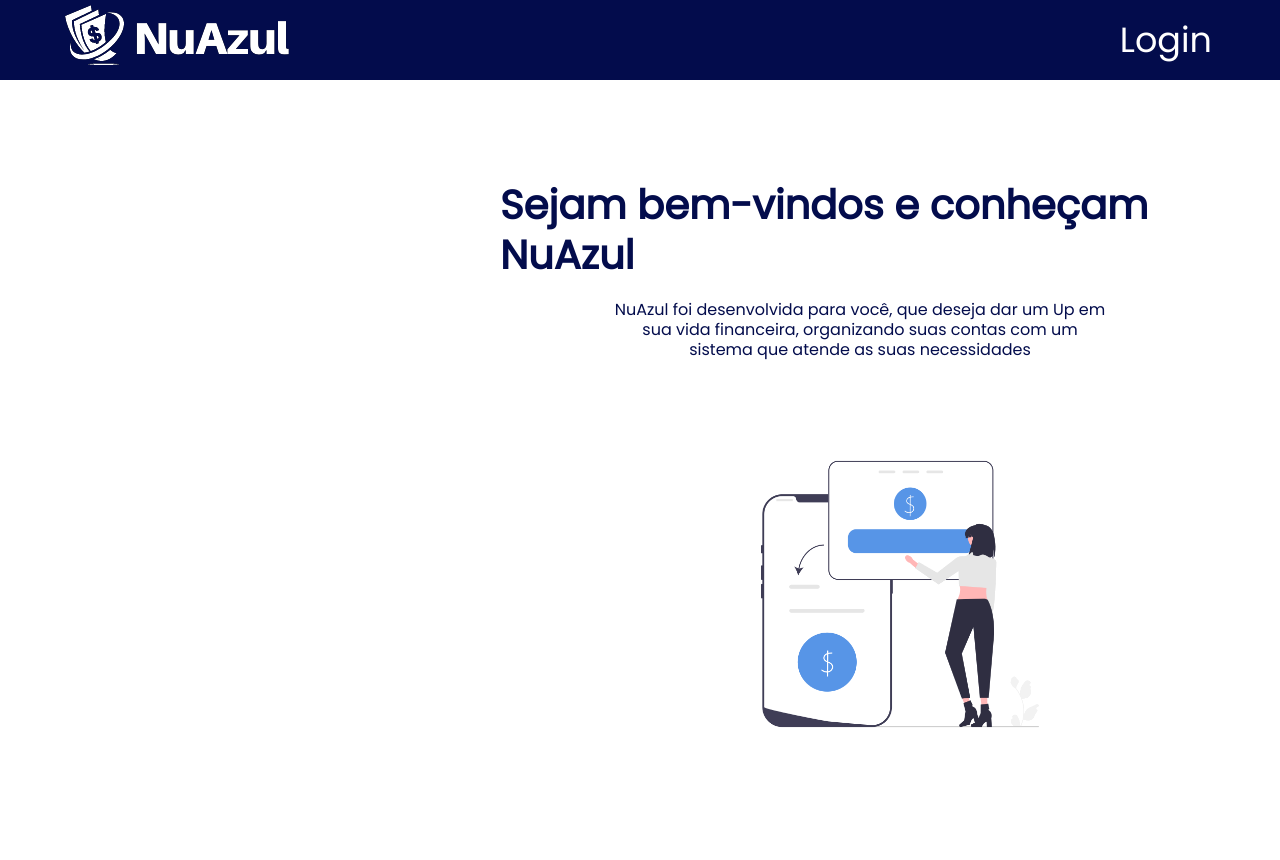
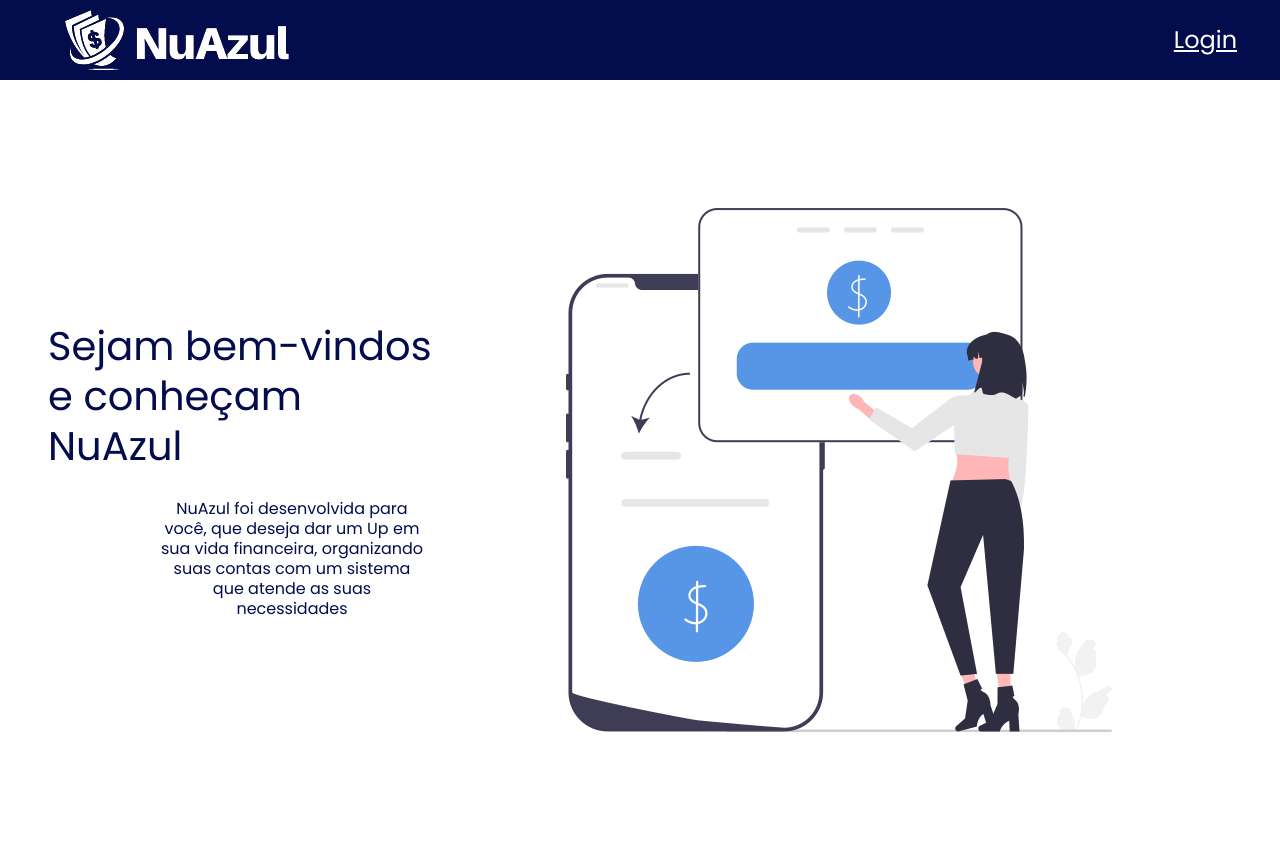
Before and after one commit to leidyAguiar/SistemaFinanceiro, a PHP site: page / in a window 1280 px wide. Before the commit the page ends 728 px from the top, so only its background shows below. Run offline with PHP 8.4, Linux system fonts and the light colour scheme.

Commit message:
Layout centralizado

```diff
--- a/css/style.index.css
+++ b/css/style.index.css
@@ -17,31 +17,37 @@ nav {
     width: 100%;
     font-weight: 500;
     padding: 0 30px;
+    display: flex;
+    justify-content: space-between;
 }
 
 label.logo {
-
-    line-height: 100px;
+    line-height: 80px;
     padding: 0 20px;
 }
 
 nav ul {
-    float: right;
-    margin-right: 20px;
+    display: flex;
+    padding-left: 0;
+    margin-bottom: 0;
+    list-style: none;
+    align-items: center;
 }
 
-nav ul li {
-    display: inline-block;
-    line-height: 80px;
-    margin: 0 5px;
-}
 
 nav ul li a {
     color: white;
-    font-size: 35px;
+    font-size: 24px;
     padding: 7px 13px;
     border-radius: 3px;
 
+}
+
+aside {
+    display: flex;
+    flex-direction: column;
+    height: auto;
+    justify-content: center;
 }
 
 a.active,
@@ -72,7 +78,6 @@ body{
 main{
     display: flex;
     flex-direction: row;
-    margin: 100px 50px 50px 500px;
 }
 
 h2{
--- a/index.php
+++ b/index.php
@@ -9,6 +9,7 @@ require_once("config.php");
     <meta charset="utf-8">
     <title> <?php echo $nomeSistema ?> </title>
     <meta name="viewport" content="width=device-width, initial-scale=1.0">
+    <link href="https://cdn.jsdelivr.net/npm/bootstrap@5.0.2/dist/css/bootstrap.min.css" rel="stylesheet" integrity="sha384-EVSTQN3/azprG1Anm3QDgpJLIm9Nao0Yz1ztcQTwFspd3yD65VohhpuuCOmLASjC" crossorigin="anonymous">
 
     <!--CSS-->
      <link rel="stylesheet" type="text/css" href="./css/style.index.css">
@@ -27,16 +28,16 @@ require_once("config.php");
             <li><a href="./login.php">Login</a></li>
         </ul>
     </nav>
-    <main>
+    <main class="align-content-center d-flex justify-content-center p-5">
         <aside>
             <h2>Sejam bem-vindos e conheçam NuAzul</h2>
             <p>NuAzul foi desenvolvida para você, que deseja dar um Up em sua vida financeira, organizando suas contas com um sistema que atende as suas necessidades</p>
         </aside>
+        <img src="./img/home.png" alt="">
+
     </main>
 
-    <article> <!--div p imagem-->
-        <img src="./img/home.png" alt="">
-    </article>
+
             </div>
         </div>
     </div>
```
